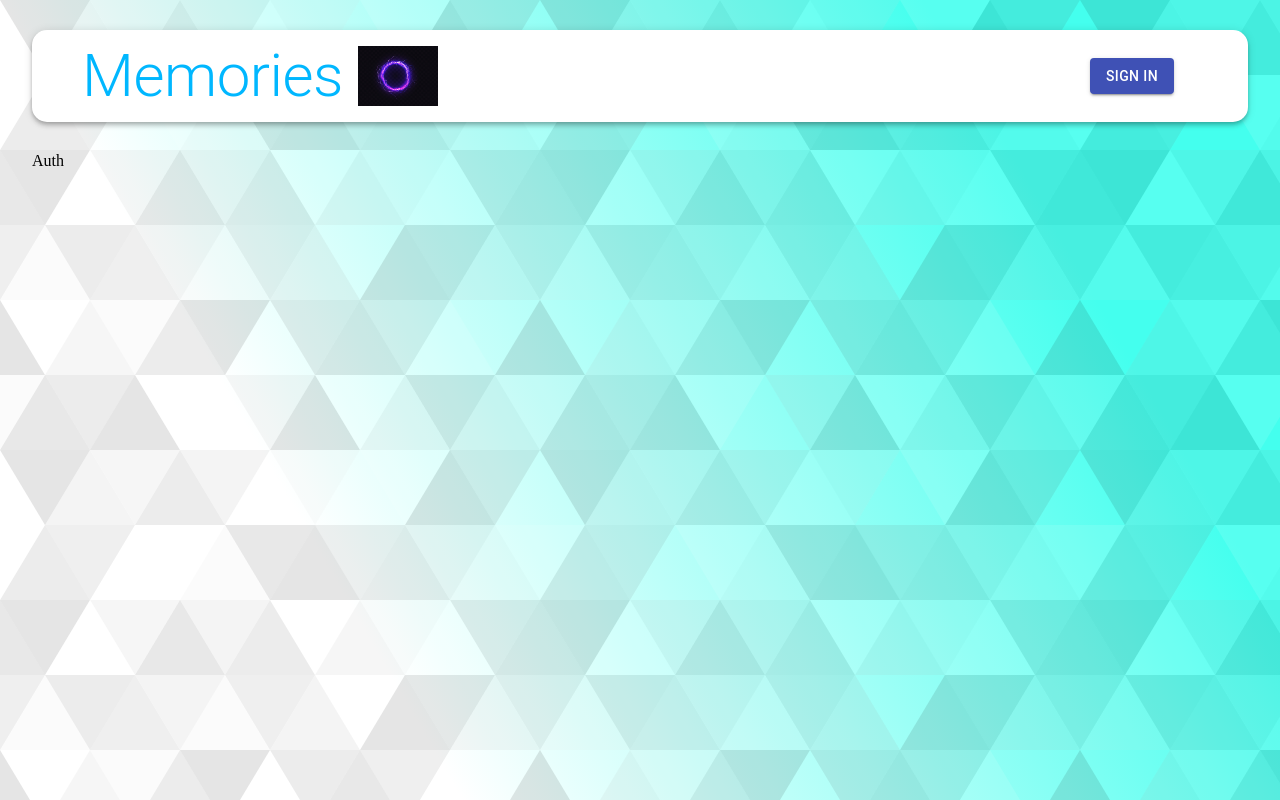
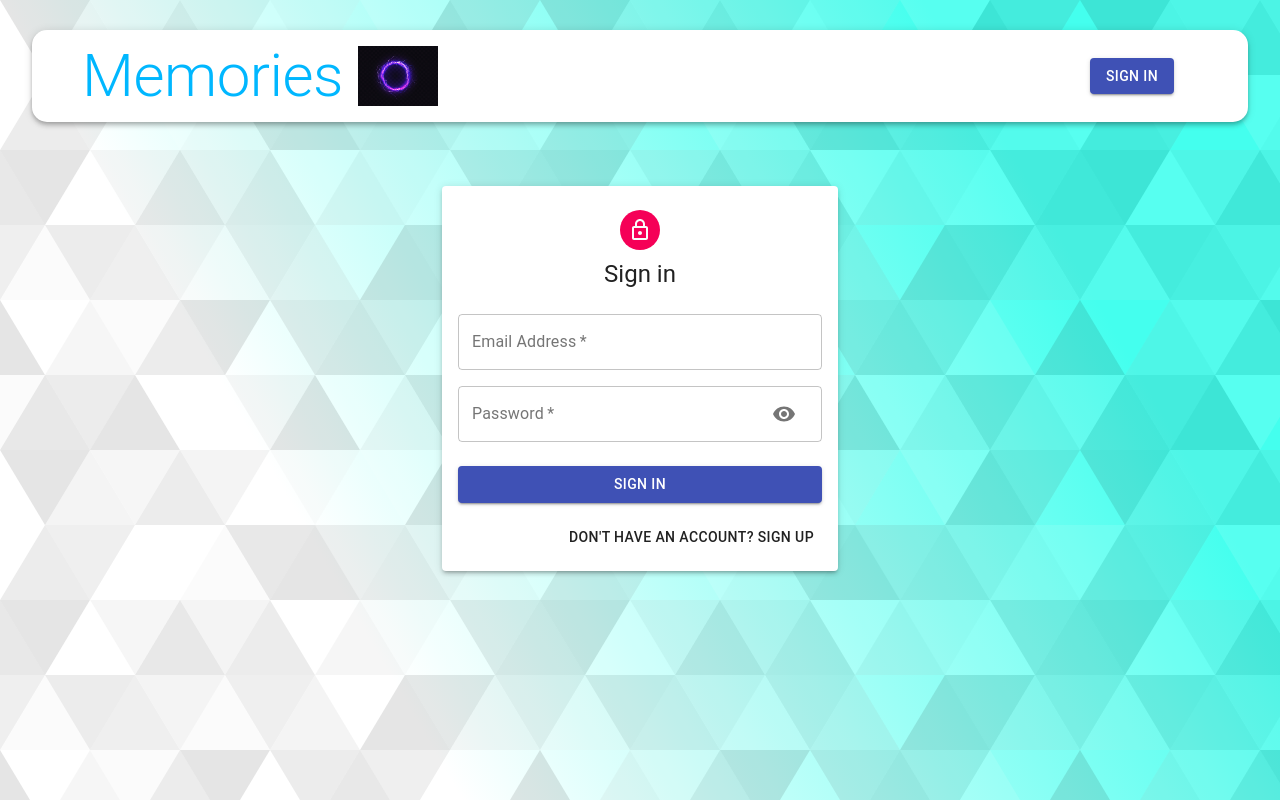
Before and after one commit to didar1272/MERN-Mmeories-Project-Frontend, a React (Create React App) app: page /auth in a window 1280 px wide. Built offline with nearby package versions, Linux system fonts and the light colour scheme.

Commit message:
Auth form

```diff
--- a/src/App.js
+++ b/src/App.js
@@ -1,11 +1,11 @@
 import React from 'react';
 import { Container } from "@material-ui/core";
 
-import { BrowserRouter, Switch, Route } from 'react-router-dom'; // to create multipage react web app
+import { BrowserRouter, Switch, Route, Redirect} from 'react-router-dom'; // to create multipage react web app
 
-import { Navbar } from './components/Navbar/Navbar';
-import { Home } from './components/Home/Home';
-import { Auth } from './components/Auth/Auth';
+import Navbar from './components/Navbar/Navbar';
+import Home  from './components/Home/Home';
+import Auth from './components/Auth/Auth';
 
 
 const App = () => {
@@ -15,8 +15,9 @@
             <Container maxWidth="lg">
                 <Navbar />
                 <Switch>
-                    <Route path='/' exact component={Home} />
-                    <Route path='/auth' exact component={Auth} />
+                    <Route exact path='/' component={Home} />
+                    <Route exact path='/auth' component={Auth} />
+                    <Redirect to='/' />
                 </Switch>
             </Container>
         </BrowserRouter>
--- a/src/components/Auth/Auth.js
+++ b/src/components/Auth/Auth.js
@@ -1,10 +1,64 @@
-import React from 'react'
+import React, { useState } from 'react';
+import { Avatar, Button, Paper, Grid, Typography, Container} from "@material-ui/core";
+import LockOutlinedIcon from "@material-ui/icons/LockOutlined";
 
-export const Auth = () => {
-    const state = null;
+import useStyles from './styles';
+import Input from './Input';
+
+const Auth = () => {
+    const classes = useStyles();
+    const [showPassword, setShowPassword] = useState(false);
+    const [isSignup, setIsSignup] = useState(false);
+
+    const handleShowPassword = () => setShowPassword((prevShowPassword) => !prevShowPassword);
+
+    const handleSubmit = () => {
+
+    }
+
+    const switchMode = () => {
+        setIsSignup((prevIsSignup) => !prevIsSignup);
+        handleShowPassword(false);
+    }
+
+    const handleChange = () => {
+
+    }
     return (
-        <div>
-            Auth
-        </div>
-    )
+        <Container component="main" maxWidth="xs">
+            <Paper className={classes.paper} elevation={3}>
+            <Avatar className={classes.avatar}>
+            <LockOutlinedIcon />
+            </Avatar>
+            <Typography component="h1" variant="h5">{ isSignup ? 'Sign up' : 'Sign in' }</Typography>
+            <form className={classes.form} onSubmit={handleSubmit}>
+                    <Grid container spacing={2}>
+                    { isSignup && (
+                        <>
+                        <Input name="firstName" label="First Name" handleChange={handleChange} autoFocus half />
+                        <Input name="lastName" label="Last Name" handleChange={handleChange} half />
+                        </>
+                        )}
+                        <Input name="email" label="Email Address" handleChange={handleChange} type="email" />
+                        <Input name="password" label="Password" handleChange={handleChange} type={showPassword ? 'text' : 'password'} handleShowPassword={handleShowPassword} />
+                        { isSignup && <Input name="confirmPassword" label="Repeat Password" handleChange={handleChange} type="password" /> }
+                    </Grid>
+                    <Button type="submit" fullWidth variant="contained" color="primary" className={classes.submit}>
+                        { isSignup ? 'Sign Up' : 'Sign In' }
+                    </Button>
+                    <Grid container justify='flex-end'>
+                        <Grid item>
+                            <Button onClick={switchMode}>
+                                { isSignup ? 'Already have an account ? Sign In' : " Don't have an account? Sign Up"}
+                            </Button>
+
+                        </Grid>
+                    </Grid>
+                </form>
+        </Paper>
+        </Container>
+    );
+
 }
+
+export default Auth;
--- /dev/null
+++ b/src/components/Auth/Input.js
@@ -0,0 +1,35 @@
+import React from 'react';
+import { TextField, Grid, InputAdornment, IconButton } from '@material-ui/core';
+
+import Visibility from '@material-ui/icons/Visibility';
+import VisibilityOff from '@material-ui/icons/VisibilityOff';
+
+const Input = ({ name, handleChange, label, half, autoFocus, type, handleShowPassword }) => {
+
+    return (
+
+        <Grid item xs={12} sm={half ? 6 : 12}>
+            <TextField
+            name={name}
+            onChange={handleChange}
+            variant="outlined"
+            required
+            fullWidth
+            label={label}
+            autoFocus={autoFocus}
+            type={type}
+            InputProps={name === 'password' ? {
+                endAdornment: (
+                <InputAdornment position="end">
+                    <IconButton onClick={handleShowPassword}>
+                    {type === 'password' ? <Visibility /> : <VisibilityOff />}
+                    </IconButton>
+                </InputAdornment>
+                ),
+            } : null }
+            />
+        </Grid>
+    );
+}
+
+export default Input;
--- a/src/components/Auth/styles.js
+++ b/src/components/Auth/styles.js
@@ -0,0 +1,30 @@
+import { makeStyles } from '@material-ui/core/styles';
+
+export default makeStyles((theme) => ({
+  paper: {
+    marginTop: theme.spacing(8),
+    display: 'flex',
+    flexDirection: 'column',
+    alignItems: 'center',
+    padding: theme.spacing(2),
+  },
+  root: {
+    '& .MuiTextField-root': {
+      margin: theme.spacing(1),
+    },
+  },
+  avatar: {
+    margin: theme.spacing(1),
+    backgroundColor: theme.palette.secondary.main,
+  },
+  form: {
+    width: '100%', // Fix IE 11 issue.
+    marginTop: theme.spacing(3),
+  },
+  submit: {
+    margin: theme.spacing(3, 0, 2),
+  },
+  googleButton: {
+    marginBottom: theme.spacing(2),
+  },
+}));
--- a/src/components/Home/Home.js
+++ b/src/components/Home/Home.js
@@ -6,7 +6,7 @@
 import Form from '../Form/Form';
 import { getPosts } from "../../actions/posts";
 
-export const Home = () => {
+const Home = () => {
 
     const [currentId, setCurrentId] = useState(null); // for editing or updating the form
     const dispatch = useDispatch(); //this is a hook
@@ -30,3 +30,5 @@
         </Grow>
     )
 }
+
+export default Home;
--- a/src/components/Navbar/Navbar.js
+++ b/src/components/Navbar/Navbar.js
@@ -4,7 +4,7 @@
 import useStyles from './styles';
 import memories from '../../images/shining-circle.png';
 
-export const Navbar = () => {
+const Navbar = () => {
 
     const classes = useStyles();
     const user = null;
@@ -23,9 +23,11 @@
                         <Button variant="contained" className={classes.logout} color="secondary">Logout</Button>
                     </div>
                 ) : (
-                    <Button component={Link} to="/auth" variant="contained" color='primary'>Sign In</Button>
+                    <Button component={Link} to='/auth' variant="contained" color='primary'>Sign In</Button>
                 )}
             </Toolbar>
         </AppBar>
     );
 }
+
+export default Navbar;
```
